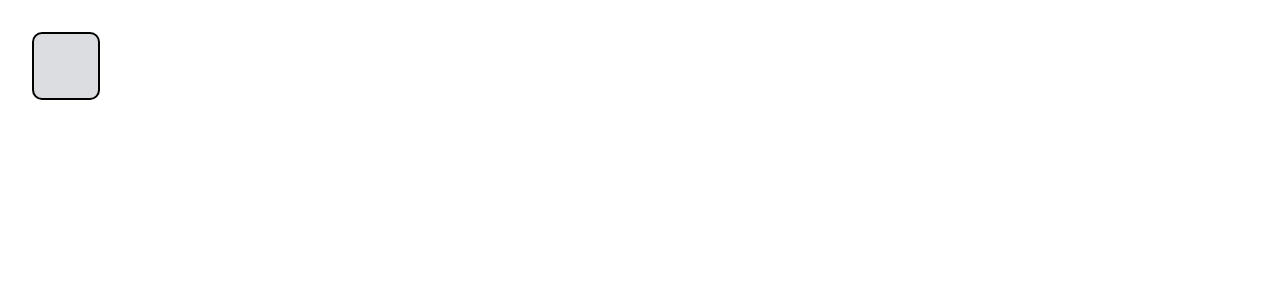
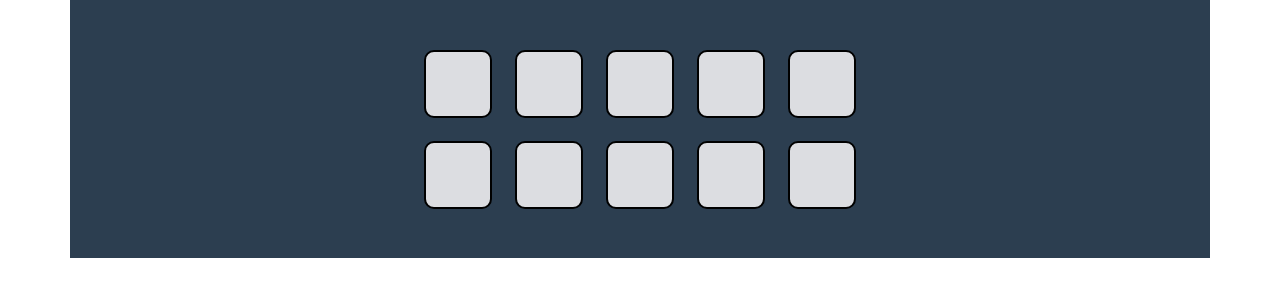
Before and after one commit to ucarfurkan/tenzies, a React (Create React App) app: page / in a window 1280 px wide. Shown: the top 300 px of the page. Built offline with nearby package versions, Linux system fonts and the light colour scheme.

Commit message:
Main component created

```diff
--- a/src/App.css
+++ b/src/App.css
@@ -1,9 +1,19 @@
+main{
+    background-color: #2c3e50;
+}
+
+.dice-container {
+    display: grid;
+    grid-template: auto auto / repeat(5, 1fr);
+    gap: 20px;
+    margin-bottom: 40px;
+}
+
 .dice{
-    width: 2rem;
-    height: 2rem;
+    width: 3rem !important;
     background-color: #dcdde1;
     padding: 2rem;
-    margin: 2rem;
+    margin: 0.1rem;
     color: #000;
     border-radius: 10px;
     border-style: solid;
@@ -11,4 +21,5 @@
     border-color: #000;
     font-size: 1.6rem;
     font-family: 'Montserrat', sans-serif;
+    box-sizing: border-box;
 }
--- a/src/App.js
+++ b/src/App.js
@@ -1,10 +1,10 @@
 import './App.css';
-import Dice from './components/Dice'
+import Main from './components/Main'
 
 function App() {
   return (
     <div className="app">
-        <Dice />
+        <Main />
     </div>
   );
 }
--- a/src/components/Dice.js
+++ b/src/components/Dice.js
@@ -1,6 +1,6 @@
 function Dice(){
     return(
-        <div className="dice justify-content-center d-flex align-items-center"></div>
+        <div className="dice justify-content-center d-flex align-items-center col-2"></div>
     )
 }
 
--- /dev/null
+++ b/src/components/Main.js
@@ -0,0 +1,22 @@
+import Dice from './Dice'
+
+function Main() {
+    return (
+        <main className='container d-flex justify-content-center'>
+            <div className='dice-container m-5'>
+                <Dice />
+                <Dice />
+                <Dice />
+                <Dice />
+                <Dice />
+                <Dice />
+                <Dice />
+                <Dice />
+                <Dice />
+                <Dice />
+            </div>
+        </main>
+    )
+}
+
+export default Main;
```
